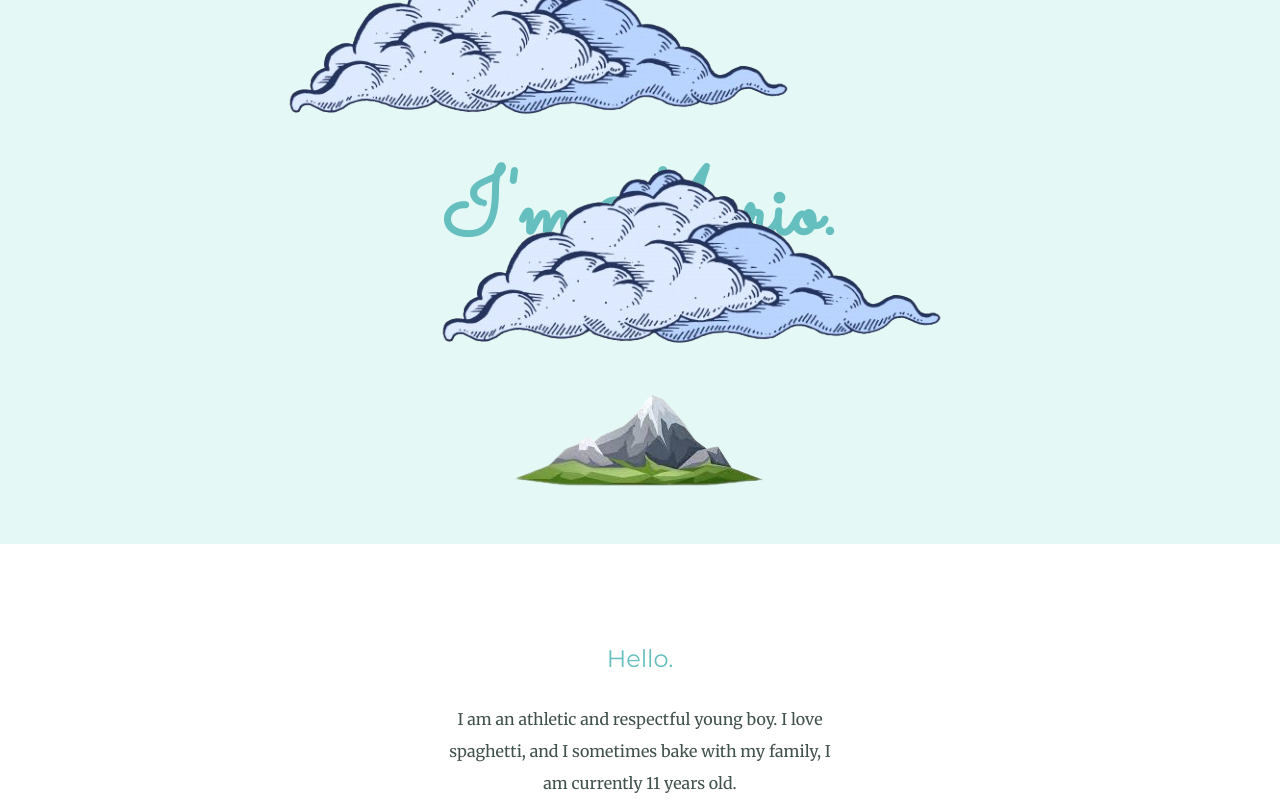
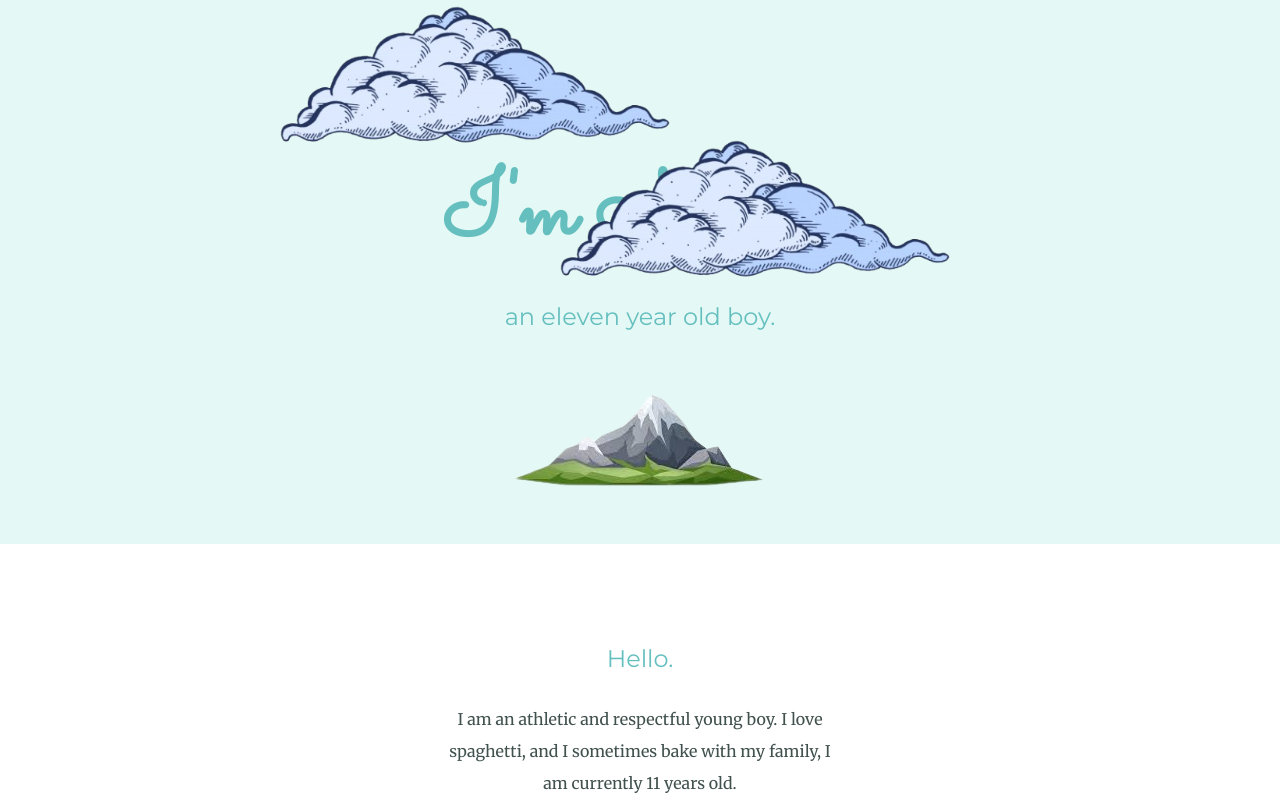
Before and after one commit to Goldenbuddy-the-11/2nd, a plain HTML site: page index.html in a window 1280 px wide. Shown: the top 802 px of the page. Drawn offline with Linux system fonts and the light colour scheme.

Commit message:
Update styles.css

```diff
--- a/css/styles.css
+++ b/css/styles.css
@@ -46,12 +46,14 @@ h3 {
   right: 300px;
   top: 40px;
   bottom: 300px;
+  width: 450px;
 }
 
 .bottom-cloud {
   position: absolute;
   left: 250px;
   bottom: 300px;
+  width: 450px;
 }
 
 a {
```
